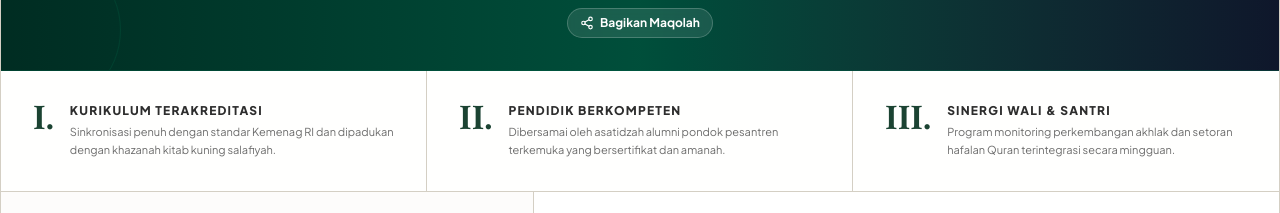
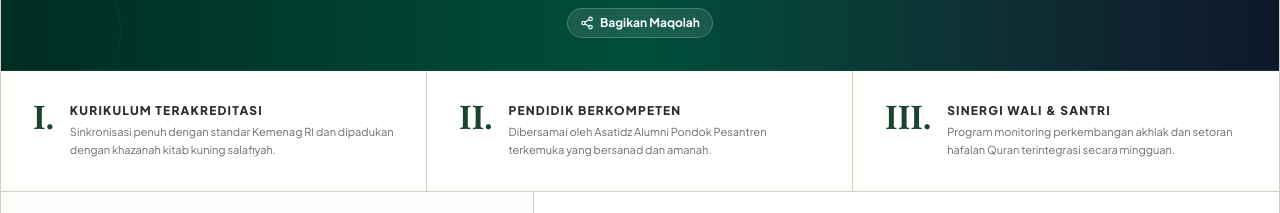
Before and after one commit to nurilrijan13/MDT-Riyadlul-Jannah, a React (Vite) app: page / in a window 1280 px wide. Shown: the part 1180-1393 px from the top of the page. Built offline with nearby package versions, Linux system fonts and the light colour scheme.

Commit message:
style: update pedagogical standards and dress code rules

```diff
--- a/src/App.tsx
+++ b/src/App.tsx
@@ -89,7 +89,7 @@ export default function App() {
                 <div>
                   <h4 className="text-xs uppercase font-extrabold tracking-widest text-brand-dark mb-1">Pendidik Berkompeten</h4>
                   <p className="text-[11px] leading-relaxed text-brand-dark/70">
-                    Dibersamai oleh asatidzah alumni pondok pesantren terkemuka yang bersertifikat dan amanah.
+                    Dibersamai oleh Asatidz Alumni Pondok Pesantren terkemuka yang bersanad dan amanah.
                   </p>
                 </div>
               </div>
--- a/src/components/Rules.tsx
+++ b/src/components/Rules.tsx
@@ -81,7 +81,7 @@ export default function Rules() {
             <div className="bg-white p-3 rounded-lg border border-slate-100 space-y-1.5">
               <span className="font-bold text-slate-800 block text-[11px] uppercase tracking-wide text-emerald-700">Putra</span>
               <p className="text-slate-600 leading-relaxed font-medium">
-                Wajib memakai baju koko putih rapi, sarung dan peci hitam di <strong className="text-emerald-800">Pagi hari</strong> serta peci putih di <strong className="text-emerald-800">Sore hari</strong>.
+                Wajib memakai baju koko putih rapi lengan panjang, celana panjang / sarung dan berpeci songkok hitam.
               </p>
             </div>
             <div className="bg-white p-3 rounded-lg border border-slate-100 space-y-1.5">
```
